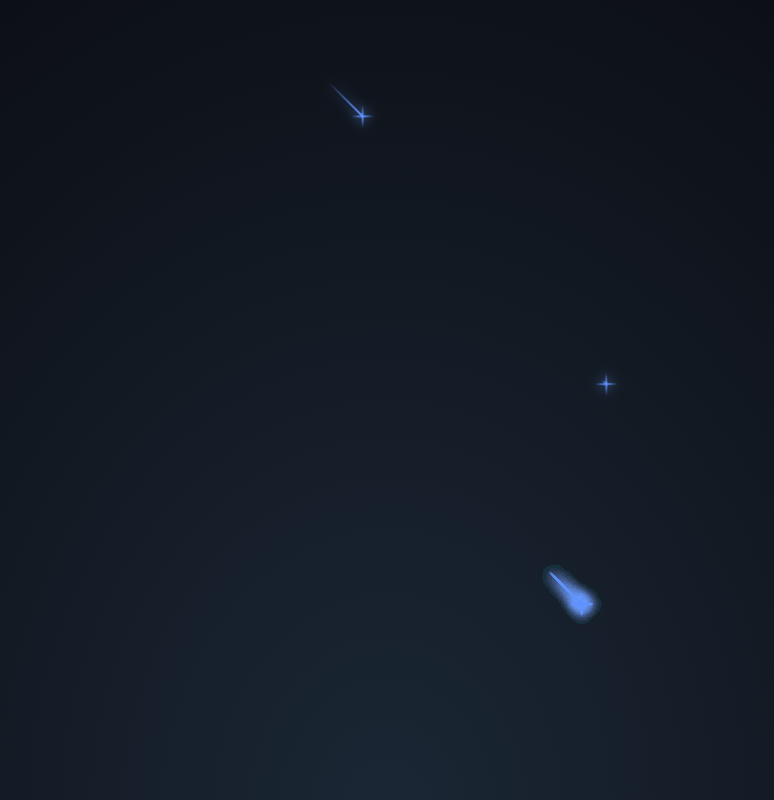
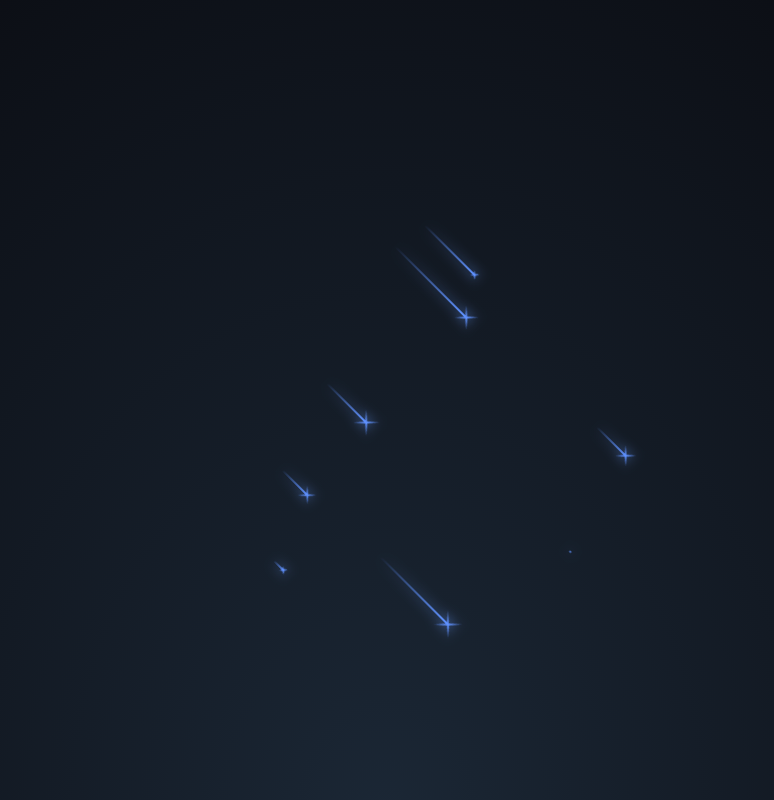
Before and after one commit to Ariaky/anim_shooting_star, a website: page index.html in a window 1280 px wide. Shown: the top 800 px of the page, without its empty margins (253-1027 px from the left). Drawn offline with Linux system fonts and the light colour scheme.

Commit message:
added stars

```diff
--- a/style.css
+++ b/style.css
@@ -22,7 +22,6 @@ body {
     position: absolute;
     left: 50%;
     top: 50%;
-    /*// width: 100px;*/
     height: 2px;
     background: linear-gradient(-45deg, rgba(95, 145, 255, 1), rgba(0, 0, 255, 0));
     border-radius: 999px;
@@ -39,7 +38,6 @@ body {
       position: absolute;
       top: calc(50% - 1px);
       right: 0;
-      /*// width: 30px;*/
       height: 2px;
       background: linear-gradient(-45deg, rgba(0, 0, 255, 0), rgba(95, 145, 255, 1), rgba(0, 0, 255, 0));
       transform: translateX(50%) rotateZ(45deg);
@@ -54,7 +52,6 @@ body {
       position: absolute;
       top: calc(50% - 1px);
       right: 0;
-      // width: 30px;
       height: 2px;
       background: linear-gradient(-45deg, rgba(0, 0, 255, 0), rgba(95, 145, 255, 1), rgba(0, 0, 255, 0));
       transform: translateX(50%) rotateZ(45deg);
@@ -116,7 +113,7 @@ body {
     }
   }
 
- /* @keyframes sky {
+  @keyframes sky {
     0% {
       transform: rotate(45deg);
     }
@@ -125,7 +122,7 @@ body {
       transform: rotate(45 + 360deg);
     }
   }
-  */
+  /*
   .night .shooting_star:nth-child(1) {
     top: calc(50% - 190px);
     left: calc(50% - 283px);
@@ -135,4 +132,164 @@ body {
     top: calc(50% - 173px);
     left: calc(50% - 159px);
     animation-delay: 2345ms;
+  }*/
+  .shooting_star:nth-child(1) {
+    top: calc(50% - 35px);
+    left: calc(50% - 248px);
+    animation-delay: 8334ms;
   }
+  .shooting_star:nth-child(1)::before, .shooting_star:nth-child(1)::after {
+    animation-delay: 8334ms;
+  }
+  .shooting_star:nth-child(2) {
+    top: calc(50% - 100px);
+    left: calc(50% - 78px);
+    animation-delay: 6860ms;
+  }
+  .shooting_star:nth-child(2)::before, .shooting_star:nth-child(2)::after {
+    animation-delay: 6860ms;
+  }
+  .shooting_star:nth-child(3) {
+    top: calc(50% - -109px);
+    left: calc(50% - 2px);
+    animation-delay: 3777ms;
+  }
+  .shooting_star:nth-child(3)::before, .shooting_star:nth-child(3)::after {
+    animation-delay: 3777ms;
+  }
+  .shooting_star:nth-child(4) {
+    top: calc(50% - -21px);
+    left: calc(50% - 261px);
+    animation-delay: 5666ms;
+  }
+  .shooting_star:nth-child(4)::before, .shooting_star:nth-child(4)::after {
+    animation-delay: 5666ms;
+  }
+  .shooting_star:nth-child(5) {
+    top: calc(50% - -93px);
+    left: calc(50% - 202px);
+    animation-delay: 9097ms;
+  }
+  .shooting_star:nth-child(5)::before, .shooting_star:nth-child(5)::after {
+    animation-delay: 9097ms;
+  }
+  .shooting_star:nth-child(6) {
+    top: calc(50% - 95px);
+    left: calc(50% - 288px);
+    animation-delay: 9860ms;
+  }
+  .shooting_star:nth-child(6)::before, .shooting_star:nth-child(6)::after {
+    animation-delay: 9860ms;
+  }
+  .shooting_star:nth-child(7) {
+    top: calc(50% - 121px);
+    left: calc(50% - 180px);
+    animation-delay: 979ms;
+  }
+  .shooting_star:nth-child(7)::before, .shooting_star:nth-child(7)::after {
+    animation-delay: 979ms;
+  }
+  .shooting_star:nth-child(8) {
+    top: calc(50% - -83px);
+    left: calc(50% - 251px);
+    animation-delay: 6559ms;
+  }
+  .shooting_star:nth-child(8)::before, .shooting_star:nth-child(8)::after {
+    animation-delay: 6559ms;
+  }
+  .shooting_star:nth-child(9) {
+    top: calc(50% - -117px);
+    left: calc(50% - 279px);
+    animation-delay: 2851ms;
+  }
+  .shooting_star:nth-child(9)::before, .shooting_star:nth-child(9)::after {
+    animation-delay: 2851ms;
+  }
+  .shooting_star:nth-child(10) {
+    top: calc(50% - -187px);
+    left: calc(50% - 253px);
+    animation-delay: 2521ms;
+  }
+  .shooting_star:nth-child(10)::before, .shooting_star:nth-child(10)::after {
+    animation-delay: 2521ms;
+  }
+  .shooting_star:nth-child(11) {
+    top: calc(50% - 0px);
+    left: calc(50% - 169px);
+    animation-delay: 6461ms;
+  }
+  .shooting_star:nth-child(11)::before, .shooting_star:nth-child(11)::after {
+    animation-delay: 6461ms;
+  }
+  .shooting_star:nth-child(12) {
+    top: calc(50% - 29px);
+    left: calc(50% - 68px);
+    animation-delay: 2188ms;
+  }
+  .shooting_star:nth-child(12)::before, .shooting_star:nth-child(12)::after {
+    animation-delay: 2188ms;
+  }
+  .shooting_star:nth-child(13) {
+    top: calc(50% - 166px);
+    left: calc(50% - 17px);
+    animation-delay: 8812ms;
+  }
+  .shooting_star:nth-child(13)::before, .shooting_star:nth-child(13)::after {
+    animation-delay: 8812ms;
+  }
+  .shooting_star:nth-child(14) {
+    top: calc(50% - 157px);
+    left: calc(50% - 123px);
+    animation-delay: 4442ms;
+  }
+  .shooting_star:nth-child(14)::before, .shooting_star:nth-child(14)::after {
+    animation-delay: 4442ms;
+  }
+  .shooting_star:nth-child(15) {
+    top: calc(50% - -24px);
+    left: calc(50% - 275px);
+    animation-delay: 100ms;
+  }
+  .shooting_star:nth-child(15)::before, .shooting_star:nth-child(15)::after {
+    animation-delay: 100ms;
+  }
+  .shooting_star:nth-child(16) {
+    top: calc(50% - -93px);
+    left: calc(50% - 24px);
+    animation-delay: 8649ms;
+  }
+  .shooting_star:nth-child(16)::before, .shooting_star:nth-child(16)::after {
+    animation-delay: 8649ms;
+  }
+  .shooting_star:nth-child(17) {
+    top: calc(50% - 166px);
+    left: calc(50% - 168px);
+    animation-delay: 9687ms;
+  }
+  .shooting_star:nth-child(17)::before, .shooting_star:nth-child(17)::after {
+    animation-delay: 9687ms;
+  }
+  .shooting_star:nth-child(18) {
+    top: calc(50% - -195px);
+    left: calc(50% - 278px);
+    animation-delay: 8126ms;
+  }
+  .shooting_star:nth-child(18)::before, .shooting_star:nth-child(18)::after {
+    animation-delay: 8126ms;
+  }
+  .shooting_star:nth-child(19) {
+    top: calc(50% - 136px);
+    left: calc(50% - 78px);
+    animation-delay: 2924ms;
+  }
+  .shooting_star:nth-child(19)::before, .shooting_star:nth-child(19)::after {
+    animation-delay: 2924ms;
+  }
+  .shooting_star:nth-child(20) {
+    top: calc(50% - 197px);
+    left: calc(50% - 122px);
+    animation-delay: 8821ms;
+  }
+  .shooting_star:nth-child(20)::before, .shooting_star:nth-child(20)::after {
+    animation-delay: 8821ms;
+  }
```
